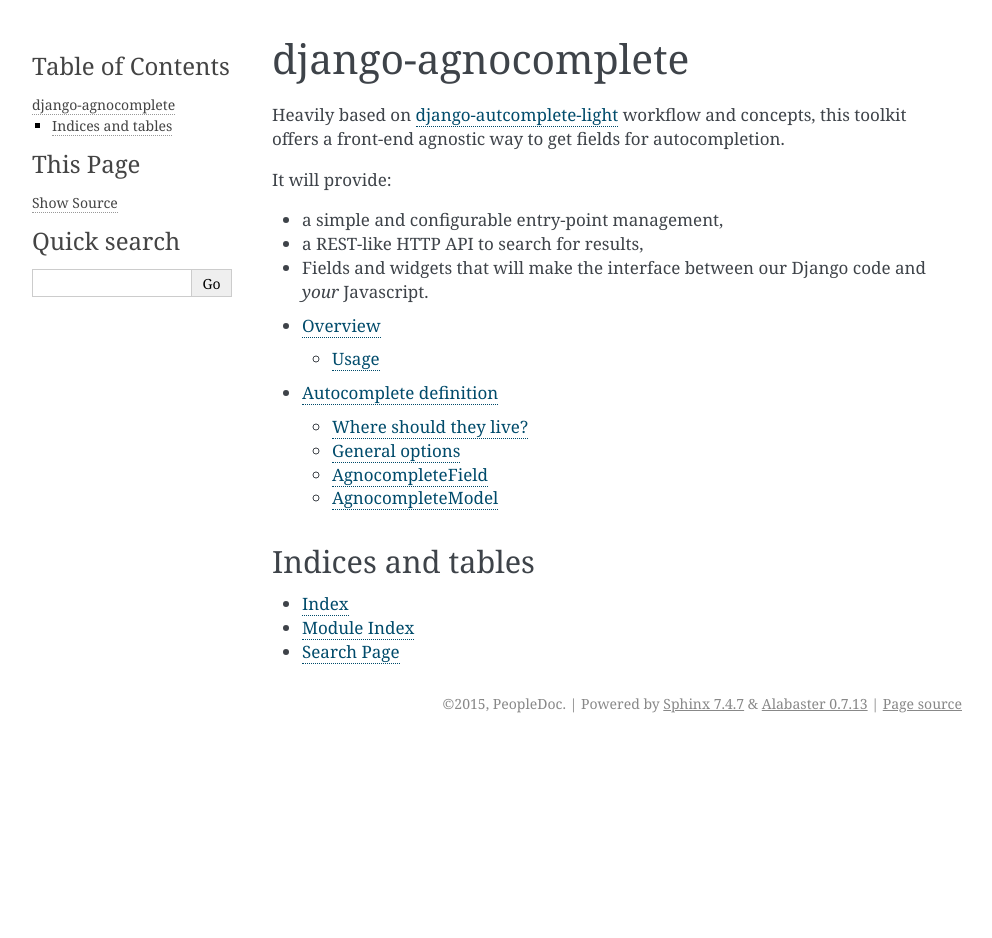
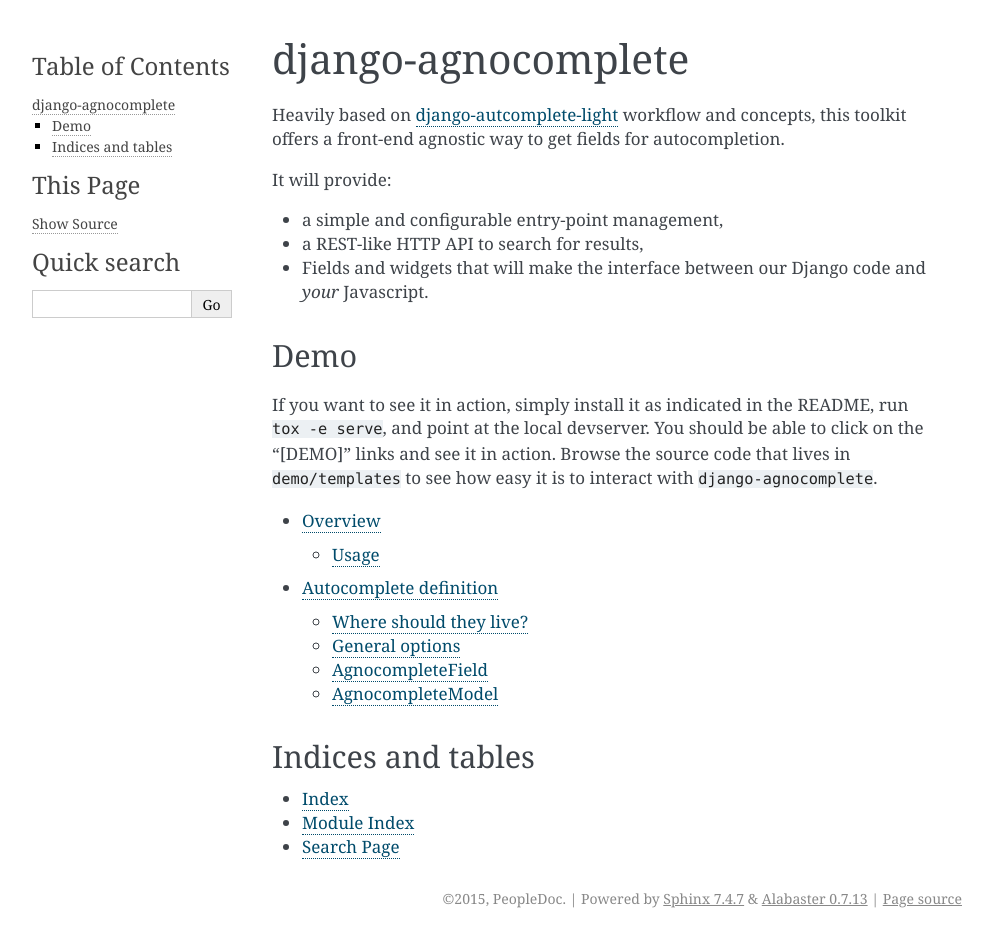
Before and after one commit to peopledoc/django-agnocomplete, a Sphinx documentation site: the page built from docs/index.rst, in a window 1280 px wide. Shown: the whole page, without its empty margins (148-1140 px from the left). Built offline with Sphinx 7.4.7, drawn with Linux system fonts in a browser that asks for light colours; before the commit the page ends 900 px from its top, so only the background shows below that.

Commit message:
docs to point at the demo

```diff
--- a/docs/index.rst
+++ b/docs/index.rst
@@ -9,6 +9,11 @@
 * a simple and configurable entry-point management,
 * a REST-like HTTP API to search for results,
 * Fields and widgets that will make the interface between our Django code and *your* Javascript.
+
+Demo
+====
+
+If you want to see it in action, simply install it as indicated in the README, run ``tox -e serve``, and point at the local devserver. You should be able to click on the "[DEMO]" links and see it in action. Browse the source code that lives in ``demo/templates`` to see how easy it is to interact with ``django-agnocomplete``.
 
 
 .. Contents:
```
